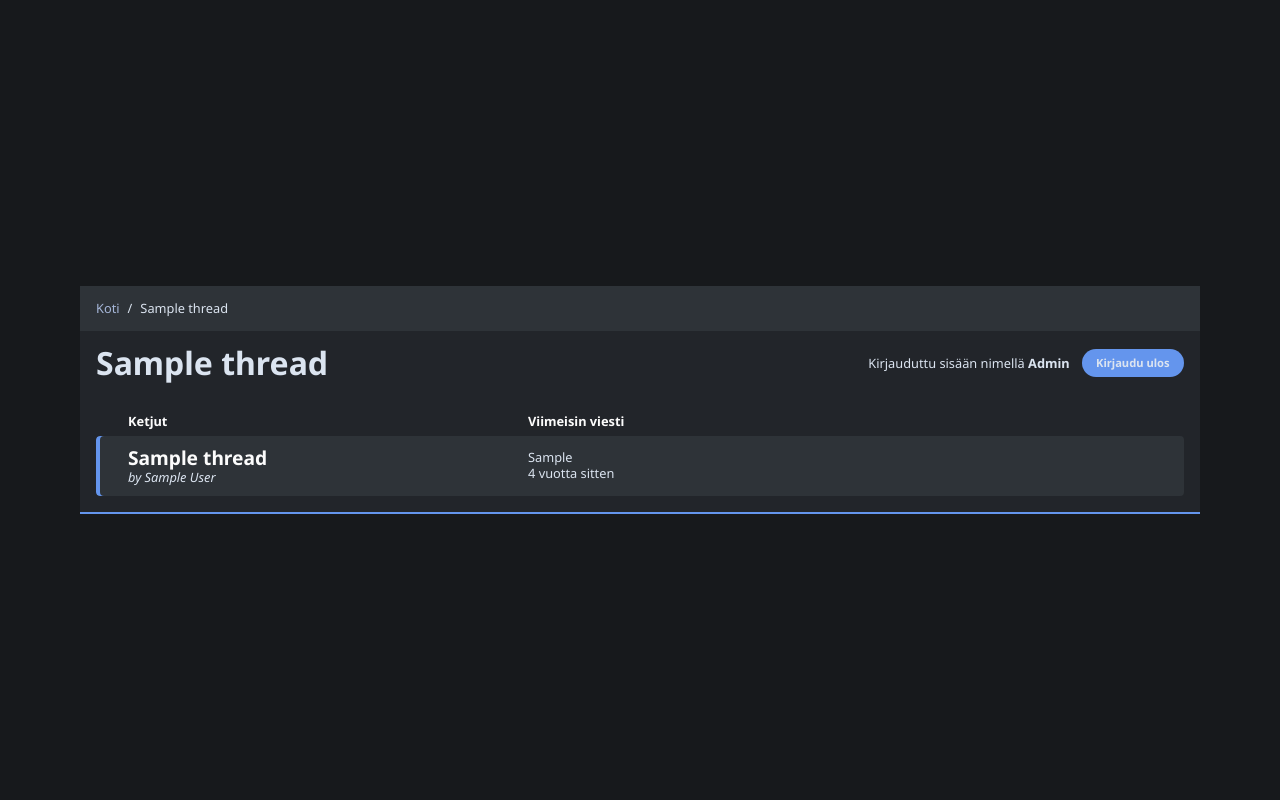
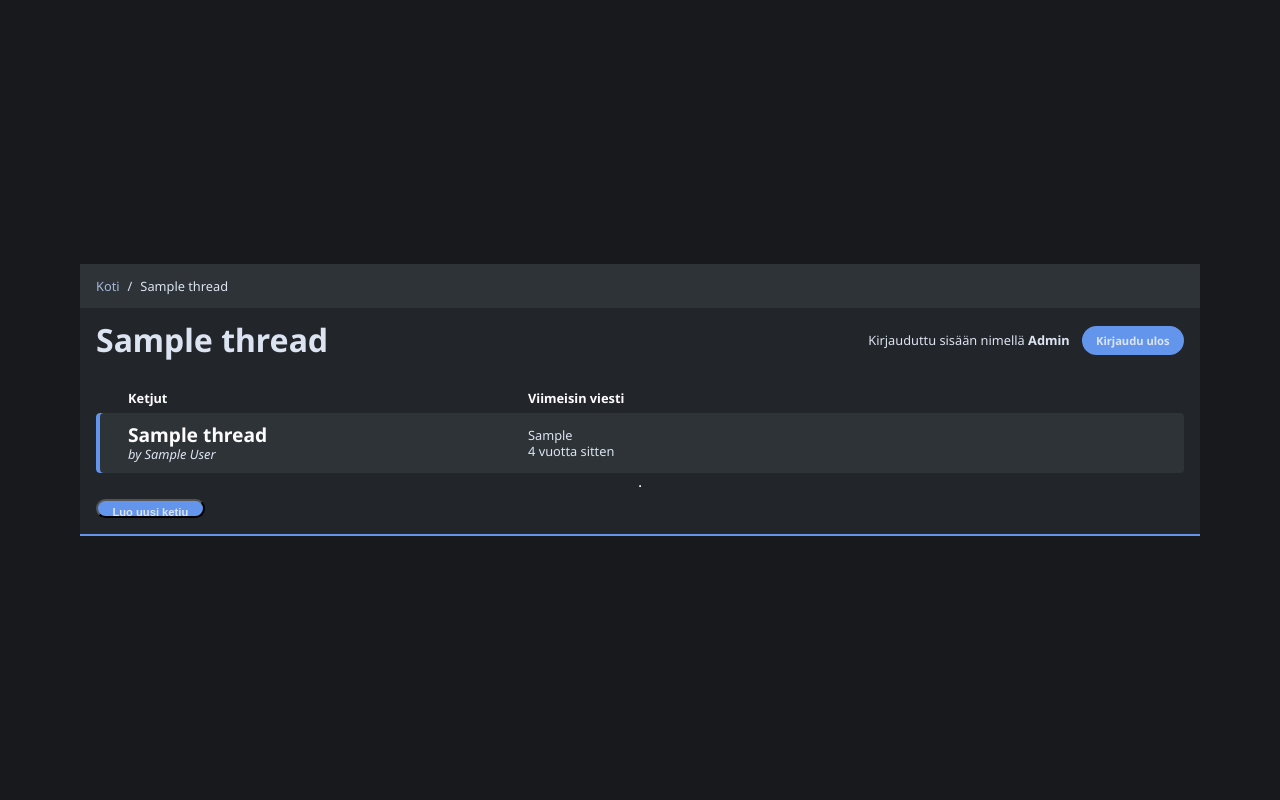
Before and after one commit to shdewz/forum-webapp, a Flask app: template templates/board.html in a window 1280 px wide. Run offline with Flask 3, Linux system fonts and the light colour scheme; a user stored in the database is signed in; the template is opened without the code that fills it: most values are stand-ins (such as "Sample title", 1, 10 or a date in 2020).

Commit message:
Add temp button for creating new thread

```diff
--- a/templates/board.html
+++ b/templates/board.html
@@ -7,12 +7,12 @@
         <div class="title-bar">
             <div class="title-text">{{ data[0].name }}</div>
             <div class="login-area">
-                {% if session.username %}
-                    <div class="login-area__name">Kirjauduttu sisään nimellä <b>{{ session.username }}</b></div>
-                    <a href="/logout" class="button login-area__button">Kirjaudu ulos</a>
+                {% if session.user_id %}
+                <div class="login-area__name">Kirjauduttu sisään nimellä <b>{{ session.username }}</b></div>
+                <a href="/logout" class="button login-area__button">Kirjaudu ulos</a>
                 {% else %}
-                    <div class="login-area__name">Uloskirjauduttu</div>
-                    <a href="/login" class="button login-area__button">Kirjaudu sisään</a>
+                <div class="login-area__name">Uloskirjauduttu</div>
+                <a href="/login" class="button login-area__button">Kirjaudu sisään</a>
                 {% endif %}
             </div>
         </div>
@@ -33,16 +33,28 @@
                     {% if thread.message_id is not none %}
                     <div class="board-activity__thread-title-thread">{{ thread.last_reply }}</div>
                     <div class="board-activity__details">
-                        <div class="board-activity__details__sent_at"><time class="timeago" datetime="{{ thread.sent_at }}">{{ thread.sent_at }}</time></div>
+                        <div class="board-activity__details__sent_at"><time class="timeago"
+                                datetime="{{ thread.sent_at }}">{{ thread.sent_at }}</time></div>
                     </div>
                     {% else %}
-                    <div class="board-activity__thread-title">Nothing yet!</div>
+                    <div class="board-activity__thread-title">Ei viestejä</div>
                     {% endif %}
                 </div>
             </div>
             {% endfor %}
             {% else %}
-            <div class="board-activity__thread-title">No threads yet!</div>
+            <div class="board-activity__thread-title">Ei ketjuja</div>
+            {% endif %}
+            {% if session.user_id %}
+            <hr>
+            <div class="newmessage-area">
+                <form action="/new-thread" method="GET" class="login-form">
+                    <div class="submit-row">
+                        <input type="submit" value="Luo uusi ketju" class="button login-area__button login-form-button">
+                        <input type="hidden" name="board_id" value="{{ data[0].id }}">
+                    </div>
+                </form>
+            </div>
             {% endif %}
         </div>
     </div>
```
